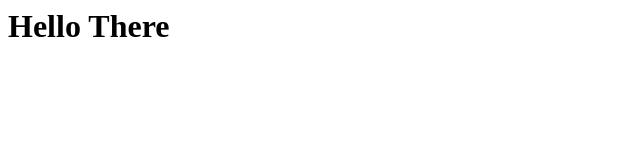
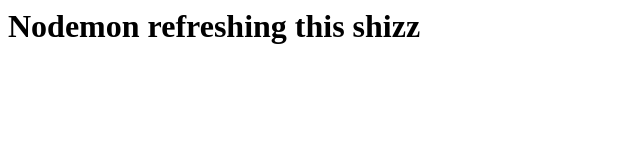
Before and after one commit to CJarrell/learning-nodeJS, a website: page public/index.html in a window 1280 px wide. Shown: the whole page, without its empty margins (0-640 px from the left). Drawn offline with Linux system fonts and the light colour scheme.

Commit message:
Nodemon refreshing pages

```diff
--- a/package.json
+++ b/package.json
@@ -7,8 +7,8 @@
     "test": "echo \"Error: no test specified\" && exit 1"
   },
   "dependencies": {
-    "express": "*",
-    "body-parser": "*"
+    "body-parser": "*",
+    "express": "*"
   },
   "author": "\"colby jarrell\"",
   "license": "ISC"
--- a/public/index.html
+++ b/public/index.html
@@ -3,7 +3,7 @@
 	<title>Test</title>
 </head>
 <body>
-	<h1>Hello There</h1>
+	<h1>Nodemon refreshing this shizz</h1>
 
 </body>
 </html>
```
